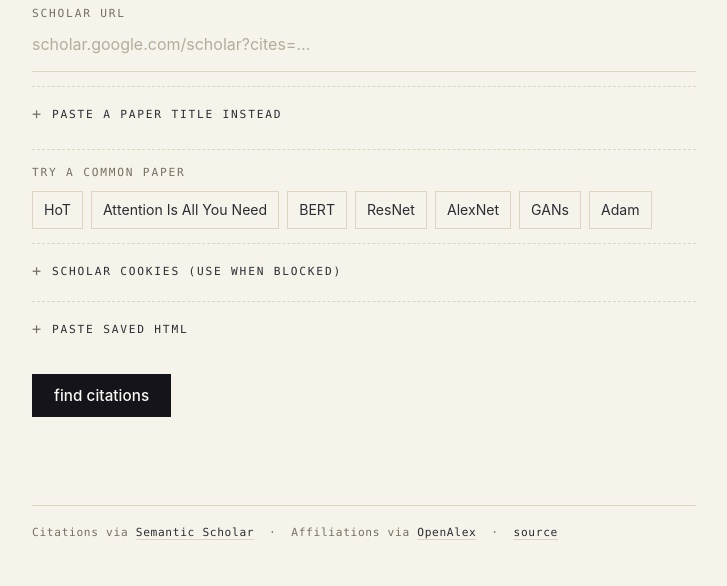
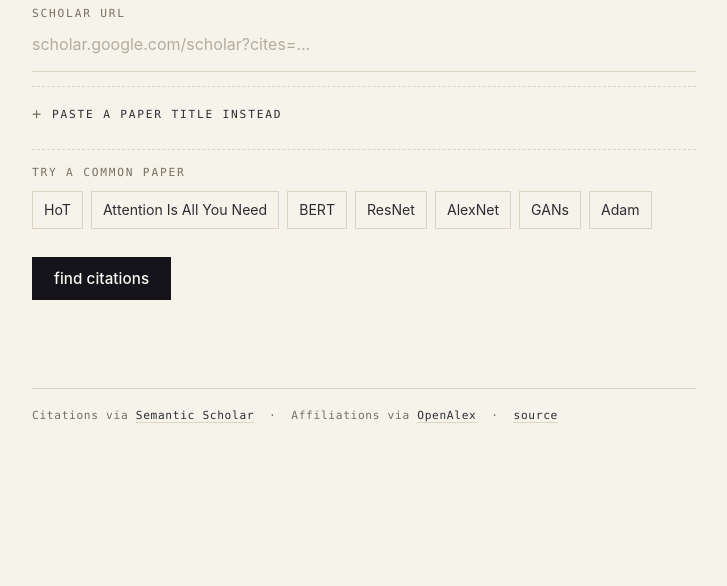
Before and after one commit to LoganBolton/who_cited, a Flask app: page / in a window 1280 px wide. Shown: the part 258-844 px from the top of the page, without its empty margins (276-1003 px from the left). After the commit the page ends 681 px from the top, so only its background shows below. Run offline with Flask 3, Linux system fonts and the light colour scheme.

Commit message:
Remove manual Scholar fallback inputs

```diff
--- a/app.py
+++ b/app.py
@@ -44,34 +44,21 @@ def _captcha_warning(fetched: int, total: int | None = None) -> str:
     )
     return (
         prefix +
-        "Options: paste GS cookies (NID/__Secure-3PSID) from your logged-in browser, "
-        "set SERPAPI_KEY, or paste the saved HTML below."
+        "Set SERPAPI_KEY in the server environment, restart the app, and check the "
+        "SerpApi account has remaining searches."
     )
 
 
 # ---------- request handlers --------------------------------------------------
 
-def _handle_pasted_html(html: str, *, enrich: bool, original_url: str) -> dict:
-    result = gs.parse_pasted_html(html)
-    _maybe_enrich(result["papers"], enrich)
-    return {
-        "source": "pasted_html",
-        "paper": _empty_paper("Citing papers (from pasted HTML)", original_url),
-        "citations": result["papers"],
-        "count": result["fetched"],
-        "total": result["total"],
-        "blocked": False,
-    }
-
-
 def _handle_cites_url(
-    cites_ids: list[str], url: str, cookies: str, *, enrich: bool
+    cites_ids: list[str], url: str, *, enrich: bool
 ) -> dict:
     # Prefer SerpApi when configured (it handles CAPTCHAs); fall through on miss.
     result = serpapi_client.fetch_cites(cites_ids)
     source = "serpapi"
     if result is None or (result["fetched"] == 0 and not result["total"]):
-        result = gs.scrape_cites(cites_ids, cookie_string=cookies)
+        result = gs.scrape_cites(cites_ids)
         source = "google_scholar"
 
     _maybe_enrich(result["papers"], enrich)
@@ -144,21 +131,16 @@ def api_citations():
     payload = request.get_json(silent=True) or {}
     url = (payload.get("url") or "").strip()
     title_override = (payload.get("title") or "").strip()
-    cookies = (payload.get("cookies") or "").strip()
-    pasted_html = (payload.get("html") or "").strip()
     enrich = bool(payload.get("enrich_affiliations", True))
-
-    if pasted_html:
-        return jsonify(_handle_pasted_html(pasted_html, enrich=enrich, original_url=url))
 
     if not url and not title_override:
         return jsonify({"error": "Provide a Google Scholar URL or a paper title."}), 400
 
     cites_ids = gs.extract_cites_ids(url) if url else None
     if not cites_ids and url:
-        cites_ids = gs.extract_cites_ids_from_citation_page(url, cookie_string=cookies)
+        cites_ids = gs.extract_cites_ids_from_citation_page(url)
     if cites_ids:
-        return jsonify(_handle_cites_url(cites_ids, url, cookies, enrich=enrich))
+        return jsonify(_handle_cites_url(cites_ids, url, enrich=enrich))
 
     title, err = _resolve_title(url, title_override)
     if err is not None:
--- a/gs.py
+++ b/gs.py
@@ -38,7 +38,7 @@ def _headers() -> dict:
     }
 
 
-# ---------- URL + cookie helpers ---------------------------------------------
+# ---------- URL helpers -------------------------------------------------------
 
 def extract_cites_ids(url: str) -> list[str] | None:
     """Pull cluster IDs out of a `?cites=ID,ID,…` GS URL. None if absent."""
@@ -58,18 +58,6 @@ def extract_cites_ids_from_citation_html(html: str) -> list[str] | None:
         if cites_ids:
             return cites_ids
     return None
-
-
-def parse_cookie_string(raw: str) -> dict:
-    """Browser cookie header → {name: value}."""
-    out: dict[str, str] = {}
-    for piece in (raw or "").split(";"):
-        piece = piece.strip()
-        if not piece or "=" not in piece:
-            continue
-        k, v = piece.split("=", 1)
-        out[k.strip()] = v.strip()
-    return out
 
 
 # ---------- HTML parsing ------------------------------------------------------
@@ -168,29 +156,6 @@ def is_blocked_html(html: str) -> bool:
     )
 
 
-def _dedupe_by_title(papers: list[dict]) -> list[dict]:
-    seen: set[str] = set()
-    out: list[dict] = []
-    for p in papers:
-        key = (p.get("title") or "").lower().strip()
-        if not key or key in seen:
-            continue
-        seen.add(key)
-        out.append(p)
-    return out
-
-
-def parse_pasted_html(blob: str) -> dict:
-    """Parse one or more concatenated GS results pages."""
-    papers = _dedupe_by_title(parse_results_html(blob))
-    return {
-        "papers": papers,
-        "total": total_results(blob),
-        "fetched": len(papers),
-        "blocked": False,
-    }
-
-
 # ---------- HTTP scrapers -----------------------------------------------------
 
 def extract_title_from_citation_page(url: str) -> str | None:
@@ -213,16 +178,9 @@ def extract_title_from_citation_page(url: str) -> str | None:
     return None
 
 
-def extract_cites_ids_from_citation_page(
-    url: str,
-    *,
-    cookie_string: str = "",
-) -> list[str] | None:
+def extract_cites_ids_from_citation_page(url: str) -> list[str] | None:
     """Fetch a GS profile citation detail page and return its cited-by IDs."""
     session = requests.Session()
-    cookies = parse_cookie_string(cookie_string)
-    if cookies:
-        session.cookies.update(cookies)
     try:
         resp = session.get(url, headers=_headers(), timeout=15)
     except requests.RequestException:
@@ -237,7 +195,6 @@ def scrape_cites(
     *,
     max_results: int = 1000,
     page_size: int = 10,
-    cookie_string: str = "",
     delay_range: tuple[float, float] = (3.0, 6.0),
 ) -> dict:
     """Page through GS' `?cites=…` results until empty or blocked.
@@ -246,9 +203,6 @@ def scrape_cites(
     """
     cites_param = ",".join(cites_ids)
     session = requests.Session()
-    cookies = parse_cookie_string(cookie_string)
-    if cookies:
-        session.cookies.update(cookies)
 
     # Warm-up so subsequent requests look like in-session navigation.
     try:
--- a/static/script.js
+++ b/static/script.js
@@ -2,10 +2,6 @@ const form = document.getElementById("search-form");
 const urlInput = document.getElementById("url");
 const titleInput = document.getElementById("title");
 const titleFallback = document.getElementById("title-fallback");
-const cookieFallback = document.getElementById("cookie-fallback");
-const cookiesInput = document.getElementById("cookies");
-const htmlFallback = document.getElementById("html-fallback");
-const htmlInput = document.getElementById("html");
 const submitBtn = document.getElementById("submit-btn");
 const presetButtons = Array.from(document.querySelectorAll("[data-title]"));
 const statusBox = document.getElementById("status");
@@ -150,21 +146,12 @@ function blockedHelpText(data) {
     : "Google Scholar blocked the app before it could list citing papers.";
   return [
     countText,
-    "To continue:",
-    "1. Easiest local fix: open the paper's cited-by page in your browser, solve Scholar's check if shown, then paste your scholar.google.com cookies below and run again.",
-    "2. Most reliable hosted fix: set SERPAPI_KEY on the server and restart the app.",
-    "3. Manual fallback: view source on the Scholar cited-by results page, paste the HTML below, then run again.",
+    "This app uses SerpApi for blocked Scholar pages. Check that SERPAPI_KEY is set in the server environment, the Flask server was restarted after setting it, and the SerpApi account has remaining searches.",
   ].join("\n");
 }
 
 function showBlockedHelp(data) {
-  if (cookieFallback) cookieFallback.open = true;
-  if (htmlFallback) htmlFallback.open = true;
   setStatus(blockedHelpText(data), "error");
-  if (cookiesInput && !cookiesInput.value.trim()) {
-    cookiesInput.focus({ preventScroll: true });
-    cookieFallback.scrollIntoView({ behavior: "smooth", block: "center" });
-  }
 }
 
 function setLoading(isLoading) {
@@ -188,8 +175,6 @@ async function fetchCitations(activePreset = null) {
   const body = {
     url: urlInput.value.trim(),
     title,
-    cookies: cookiesInput ? cookiesInput.value.trim() : "",
-    html: htmlInput ? htmlInput.value.trim() : "",
   };
 
   try {
@@ -242,7 +227,6 @@ for (const button of presetButtons) {
   button.addEventListener("click", async () => {
     titleInput.value = button.dataset.title || "";
     urlInput.value = button.dataset.url || "";
-    if (htmlInput) htmlInput.value = "";
     titleFallback.open = !button.dataset.url;
     await fetchCitations(button);
   });
--- a/templates/index.html
+++ b/templates/index.html
@@ -53,33 +53,6 @@
         </div>
       </section>
 
-      <details id="cookie-fallback">
-        <summary>scholar cookies (use when blocked)</summary>
-        <div class="field" style="margin-top: 8px;">
-          <input
-            id="cookies"
-            name="cookies"
-            type="text"
-            placeholder="NID=…; __Secure-3PSID=…"
-            autocomplete="off"
-          />
-        </div>
-        <p class="muted">DevTools → Application → Cookies → scholar.google.com. Paste as one header string.</p>
-      </details>
-
-      <details id="html-fallback">
-        <summary>paste saved HTML</summary>
-        <div class="field" style="margin-top: 8px;">
-          <textarea
-            id="html"
-            name="html"
-            rows="6"
-            placeholder="view-source of scholar.google.com/scholar?cites=… — concatenate multiple pages for more results"
-          ></textarea>
-        </div>
-        <p class="muted">Foolproof fallback when GS blocks the scraper.</p>
-      </details>
-
       <button type="submit" id="submit-btn">find citations</button>
     </form>
 
```
Also changed, not shown: tests/test_app.py (+0 -44 lines), README.md, 1 other file.
